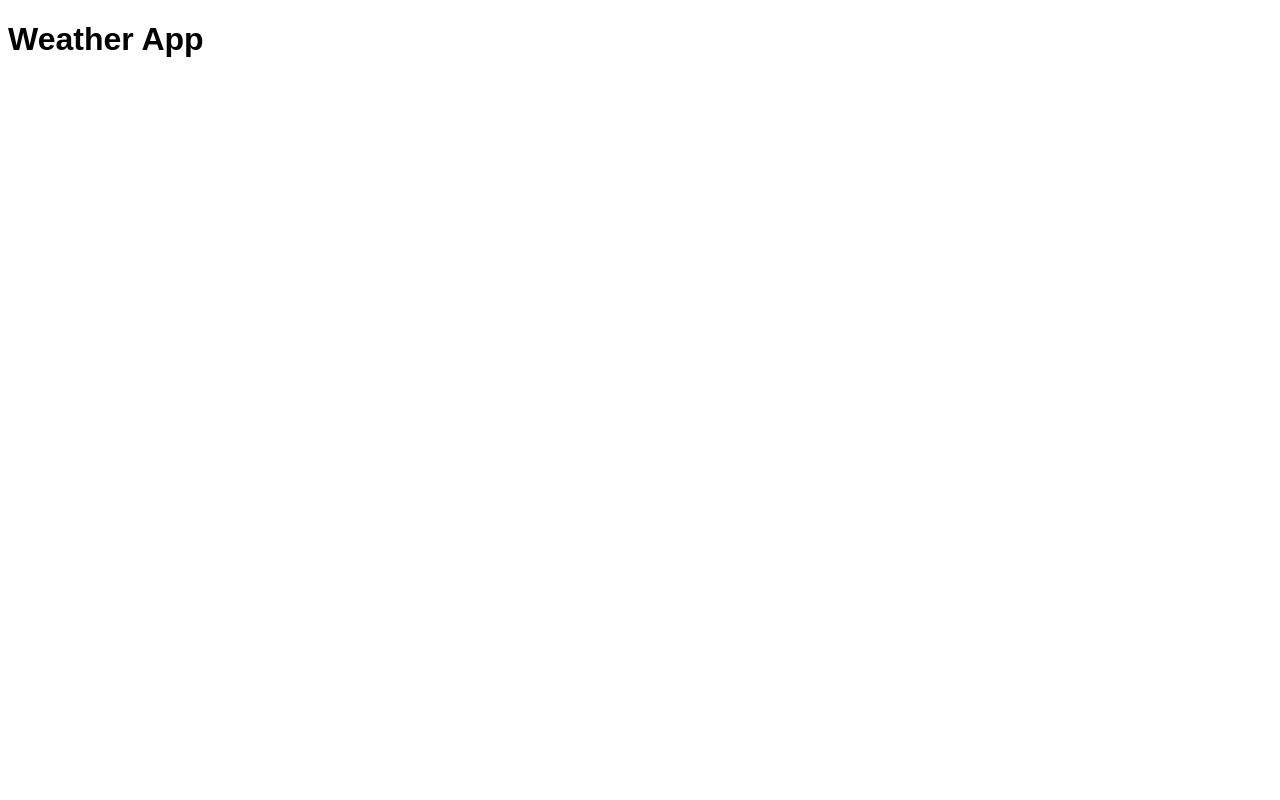
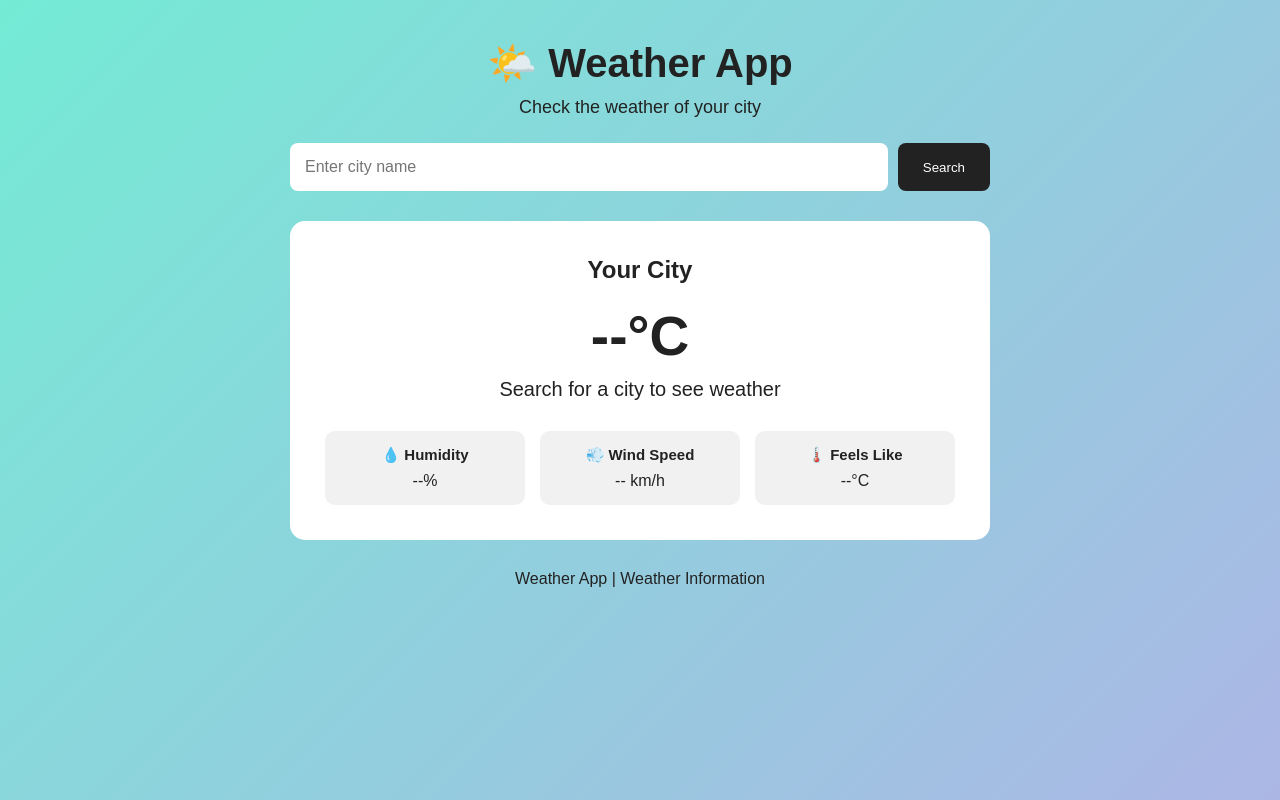
Before and after one commit to tahamubeen1040-cmyk/weather-app, a plain HTML site: page index.html in a window 1280 px wide. Drawn offline with Linux system fonts and the light colour scheme.

Commit message:
connect weather API

```diff
--- a/index.html
+++ b/index.html
@@ -1,16 +1,76 @@
 <!DOCTYPE html>
 <html lang="en">
+
 <head>
     <meta charset="UTF-8">
     <meta name="viewport" content="width=device-width, initial-scale=1.0">
+
     <title>Weather App</title>
+
     <link rel="stylesheet" href="style.css">
 </head>
 
 <body>
 
-    <h1>Weather App</h1>
+    <!-- Header -->
+    <header>
+        <h1>🌤️ Weather App</h1>
+        <p>Check the weather of your city</p>
+    </header>
+
+    <!-- Main Content -->
+    <main>
+
+        <!-- Search -->
+        <section class="search-box">
+            <input type="text" id="cityInput" placeholder="Enter city name">
+
+            <button onclick="getWeather()">
+                Search
+            </button>
+        </section>
+
+        <!-- Weather Card -->
+        <section class="weather-card">
+
+            <h2 id="cityName">Your City</h2>
+
+            <div class="temperature">
+                <span id="temperature">--</span>°C
+            </div>
+
+            <p id="description">Search for a city to see weather</p>
+
+            <!-- Weather Details -->
+            <div class="weather-details">
+
+                <div class="detail">
+                    <h3>💧 Humidity</h3>
+                    <p id="humidity">--%</p>
+                </div>
+
+                <div class="detail">
+                    <h3>💨 Wind Speed</h3>
+                    <p id="wind">-- km/h</p>
+                </div>
+
+                <div class="detail">
+                    <h3>🌡️ Feels Like</h3>
+                    <p id="feelsLike">--°C</p>
+                </div>
+
+            </div>
+
+        </section>
+
+    </main>
+
+    <!-- Footer -->
+    <footer>
+        <p>Weather App | Weather Information</p>
+    </footer>
 
     <script src="script.js"></script>
+
 </body>
 </html>
--- a/script.js
+++ b/script.js
@@ -1 +1,98 @@
-console.log("Weather App");
+async function getWeather() {
+
+    const city = document.getElementById("cityInput").value;
+
+    if (city === "") {
+        alert("Please enter a city name");
+        return;
+    }
+
+    try {
+
+        // Find city coordinates
+        const locationResponse = await fetch(
+            `https://geocoding-api.open-meteo.com/v1/search?name=${encodeURIComponent(city)}&count=1&language=en&format=json`
+        );
+
+        const locationData = await locationResponse.json();
+
+        if (!locationData.results) {
+            alert("City not found");
+            return;
+        }
+
+        const location = locationData.results[0];
+
+        const latitude = location.latitude;
+        const longitude = location.longitude;
+
+        // Get weather data
+        const weatherResponse = await fetch(
+            `https://api.open-meteo.com/v1/forecast?latitude=${latitude}&longitude=${longitude}&current=temperature_2m,relative_humidity_2m,apparent_temperature,wind_speed_10m,weather_code&temperature_unit=celsius&wind_speed_unit=kmh`
+        );
+
+        const weatherData = await weatherResponse.json();
+
+        const current = weatherData.current;
+
+        // Show data on webpage
+        document.getElementById("cityName").textContent =
+            `${location.name}, ${location.country}`;
+
+        document.getElementById("temperature").textContent =
+            Math.round(current.temperature_2m);
+
+        document.getElementById("humidity").textContent =
+            `${current.relative_humidity_2m}%`;
+
+        document.getElementById("wind").textContent =
+            `${current.wind_speed_10m} km/h`;
+
+        document.getElementById("feelsLike").textContent =
+            `${Math.round(current.apparent_temperature)}°C`;
+
+        document.getElementById("description").textContent =
+            getWeatherDescription(current.weather_code);
+
+    } catch (error) {
+
+        console.error(error);
+        alert("Something went wrong. Please try again.");
+
+    }
+}
+
+
+// Convert weather code into description
+function getWeatherDescription(code) {
+
+    if (code === 0) {
+        return "Clear sky ☀️";
+    }
+
+    if (code >= 1 && code <= 3) {
+        return "Partly cloudy ⛅";
+    }
+
+    if (code >= 45 && code <= 48) {
+        return "Foggy 🌫️";
+    }
+
+    if (code >= 51 && code <= 67) {
+        return "Rainy 🌧️";
+    }
+
+    if (code >= 71 && code <= 77) {
+        return "Snowy ❄️";
+    }
+
+    if (code >= 80 && code <= 82) {
+        return "Rain showers 🌦️";
+    }
+
+    if (code >= 95) {
+        return "Thunderstorm ⛈️";
+    }
+
+    return "Weather information";
+}
--- a/style.css
+++ b/style.css
@@ -1,3 +1,105 @@
+* {
+    margin: 0;
+    padding: 0;
+    box-sizing: border-box;
+}
+
 body {
     font-family: Arial, sans-serif;
+    background: linear-gradient(135deg, #74ebd5, #ACB6E5);
+    min-height: 100vh;
+    color: #222;
 }
+
+/* Header */
+header {
+    text-align: center;
+    padding: 40px 20px 25px;
+}
+
+header h1 {
+    font-size: 40px;
+    margin-bottom: 10px;
+}
+
+header p {
+    font-size: 18px;
+}
+
+/* Main */
+main {
+    width: 90%;
+    max-width: 700px;
+    margin: auto;
+}
+
+/* Search */
+.search-box {
+    display: flex;
+    gap: 10px;
+    margin-bottom: 30px;
+}
+
+.search-box input {
+    flex: 1;
+    padding: 15px;
+    border: none;
+    border-radius: 8px;
+    font-size: 16px;
+}
+
+.search-box button {
+    padding: 15px 25px;
+    border: none;
+    border-radius: 8px;
+    background-color: #222;
+    color: white;
+    cursor: pointer;
+}
+
+/* Weather Card */
+.weather-card {
+    background-color: white;
+    padding: 35px;
+    border-radius: 15px;
+    text-align: center;
+}
+
+.weather-card h2 {
+    margin-bottom: 20px;
+}
+
+.temperature {
+    font-size: 55px;
+    font-weight: bold;
+    margin-bottom: 10px;
+}
+
+#description {
+    font-size: 20px;
+    margin-bottom: 30px;
+}
+
+/* Details */
+.weather-details {
+    display: flex;
+    gap: 15px;
+}
+
+.detail {
+    flex: 1;
+    background-color: #f1f1f1;
+    padding: 15px;
+    border-radius: 10px;
+}
+
+.detail h3 {
+    font-size: 15px;
+    margin-bottom: 8px;
+}
+
+/* Footer */
+footer {
+    text-align: center;
+    padding: 30px;
+}
```
